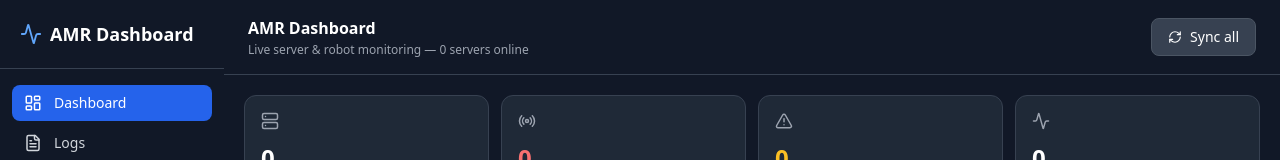
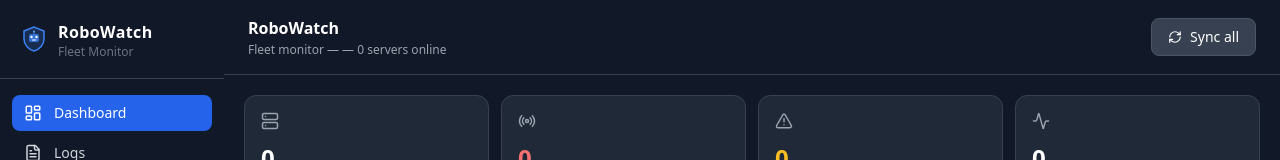
Before and after one commit to yashwanta/AMRDashboard, a React (Vite) app in the folder frontend/: page / in a window 1280 px wide. Shown: the top 160 px of the page. Built offline with nearby package versions, Linux system fonts and the light colour scheme; no server answers.

Commit message:
deploy 2026-06-05 20:44

```diff
--- a/frontend/index.html
+++ b/frontend/index.html
@@ -4,7 +4,7 @@
     <meta charset="UTF-8" />
     <link rel="icon" type="image/svg+xml" href="/vite.svg" />
     <meta name="viewport" content="width=device-width, initial-scale=1.0" />
-    <title>AMR Dashboard</title>
+    <title>RoboWatch</title>
   </head>
   <body>
     <div id="root"></div>
--- a/frontend/src/components/layout/Sidebar.tsx
+++ b/frontend/src/components/layout/Sidebar.tsx
@@ -1,5 +1,5 @@
 import { NavLink } from 'react-router-dom'
-import { LayoutDashboard, Server, FileText, RefreshCw, Activity } from 'lucide-react'
+import { LayoutDashboard, Server, FileText, RefreshCw } from 'lucide-react'
 import { clsx } from 'clsx'
 
 const nav = [
@@ -9,12 +9,29 @@ const nav = [
   { to: '/sync',     label: 'Sync Jobs',  Icon: RefreshCw },
 ]
 
+function RoboWatchLogo() {
+  return (
+    <svg width="28" height="28" viewBox="0 0 28 28" fill="none" xmlns="http://www.w3.org/2000/svg">
+      <path d="M14 2L4 6v8c0 5.5 4.3 10.7 10 12 5.7-1.3 10-6.5 10-12V6L14 2z" fill="#3b82f6" fillOpacity="0.2" stroke="#3b82f6" strokeWidth="1.5"/>
+      <rect x="9" y="9" width="10" height="8" rx="2" fill="#3b82f6" fillOpacity="0.8"/>
+      <circle cx="11.5" cy="12" r="1.2" fill="white"/>
+      <circle cx="16.5" cy="12" r="1.2" fill="white"/>
+      <rect x="12" y="14.5" width="4" height="1" rx="0.5" fill="white"/>
+      <rect x="13.5" y="7" width="1" height="2" rx="0.5" fill="#3b82f6"/>
+      <circle cx="14" cy="6.5" r="1" fill="#60a5fa"/>
+    </svg>
+  )
+}
+
 export default function Sidebar() {
   return (
     <aside className="w-56 flex-shrink-0 bg-gray-900 text-gray-300 flex flex-col">
-      <div className="flex items-center gap-2 px-5 py-5 border-b border-gray-700">
-        <Activity className="text-blue-400" size={22} />
-        <span className="font-bold text-white text-lg">AMR Dashboard</span>
+      <div className="flex items-center gap-2.5 px-5 py-5 border-b border-gray-700">
+        <RoboWatchLogo />
+        <div>
+          <span className="font-bold text-white text-base tracking-wide">RoboWatch</span>
+          <p className="text-xs text-gray-500 leading-none mt-0.5">Fleet Monitor</p>
+        </div>
       </div>
       <nav className="flex-1 px-3 py-4 space-y-1">
         {nav.map(({ to, label, Icon }) => (
--- a/frontend/src/components/logs/LogsTable.tsx
+++ b/frontend/src/components/logs/LogsTable.tsx
@@ -192,8 +192,8 @@ export default function LogsTable({ events, loading }: Props) {
     setExpanded(prev => { const n = new Set(prev); n.has(id) ? n.delete(id) : n.add(id); return n })
   }
 
-  if (loading) return <div className="text-center py-12 text-gray-500">Loading events…</div>
-  if (!events.length) return <div className="text-center py-12 text-gray-500">No events match the current filters.</div>
+  if (loading) return <div className="text-center py-12 text-gray-400 text-sm">Loading events…</div>
+  if (!events.length) return <div className="text-center py-12 text-gray-400 text-sm">No events match the current filters.</div>
 
   return (
     <div className="overflow-x-auto">
@@ -207,7 +207,7 @@ export default function LogsTable({ events, loading }: Props) {
           <col />
         </colgroup>
         <thead>
-          <tr className="text-left text-xs text-gray-500 uppercase tracking-wide border-b border-gray-700">
+          <tr className="text-left text-xs text-gray-400 uppercase tracking-wider border-b border-gray-700 bg-gray-900/60">
             <th className="pb-3 font-medium" />
             <th className="pb-3 pr-4 font-medium">When</th>
             <th className="pb-3 pr-4 font-medium">Server</th>
@@ -238,15 +238,15 @@ export default function LogsTable({ events, loading }: Props) {
               <tr
                 key={`row-${ev.id}`}
                 onClick={() => toggle(ev.id)}
-                className={clsx('cursor-pointer transition-colors', cfg.rowBg, !isOpen && 'border-b border-gray-700/50 hover:bg-gray-700/30')}
+                className={clsx('cursor-pointer transition-colors', cfg.rowBg, !isOpen && 'border-b border-gray-700/40 hover:bg-gray-700/40')}
               >
                 <td className="py-2.5 pl-1 pr-1 text-gray-400">
                   {isOpen ? <ChevronDown className="w-3.5 h-3.5" /> : <ChevronRight className="w-3.5 h-3.5" />}
                 </td>
-                <td className="py-2.5 pr-4 text-gray-500 whitespace-nowrap font-mono text-xs">
+                <td className="py-2.5 pr-4 text-gray-400 whitespace-nowrap font-mono text-xs">
                   {safeFormat(ev.timestamp, 'MM/dd h:mm a')}
                 </td>
-                <td className="py-2.5 pr-4 text-gray-700 font-medium truncate">{ev.server_name}</td>
+                <td className="py-2.5 pr-4 text-gray-200 font-medium truncate">{ev.server_name}</td>
                 <td className="py-2.5 pr-4">
                   <span className={clsx('inline-flex items-center gap-1 text-xs px-2 py-0.5 rounded-full font-medium whitespace-nowrap', cfg.badgeCls)}>
                     {cfg.icon} {cfg.label}
@@ -259,7 +259,7 @@ export default function LogsTable({ events, loading }: Props) {
                 </td>
                 <td className="py-2.5 overflow-hidden">
                   {showRawSummary
-                    ? <span className="block truncate text-xs font-mono text-gray-500">{cleanMessage(ev.message)}</span>
+                    ? <span className="block truncate text-xs font-mono text-gray-300">{cleanMessage(ev.message)}</span>
                     : <span className="block truncate text-gray-700">{friendlySummary(ev)}</span>
                   }
                 </td>
@@ -274,7 +274,7 @@ export default function LogsTable({ events, loading }: Props) {
                       <div className="flex gap-3 bg-gray-900 border border-gray-700 rounded-xl p-4">
                         <span className="text-2xl leading-none mt-0.5 shrink-0">{cfg.icon}</span>
                         <div>
-                          <p className="text-sm font-semibold text-gray-200 mb-1">{explainMessage(ev.event_type, ev.message)}</p>
+                          <p className="text-sm font-semibold text-white mb-1">{explainMessage(ev.event_type, ev.message)}</p>
                           <p className="text-xs text-gray-500">
                             Severity: <span className="font-semibold capitalize">{ev.severity}</span> — {severityImpact[ev.severity]}
                           </p>
@@ -309,26 +309,26 @@ export default function LogsTable({ events, loading }: Props) {
                           <span className="text-base shrink-0">💡</span>
                           <div>
                             <p className="text-xs font-bold text-blue-300 uppercase tracking-wide mb-1">What to do</p>
-                            <p className="text-sm text-blue-200">{suggestAction(ev.event_type, ev.severity, ev.message)}</p>
+                            <p className="text-sm text-blue-100">{suggestAction(ev.event_type, ev.severity, ev.message)}</p>
                           </div>
                         </div>
                       )}
 
                       {/* Technical details */}
                       <details className="group">
-                        <summary className="cursor-pointer text-xs text-gray-500 hover:text-gray-300 select-none list-none flex items-center gap-1">
+                        <summary className="cursor-pointer text-xs text-gray-400 hover:text-gray-200 font-medium select-none list-none flex items-center gap-1">
                           <ChevronRight className="w-3 h-3 group-open:rotate-90 transition-transform" />
                           Technical details
                         </summary>
                         <div className="mt-2 bg-gray-900 border border-gray-700 rounded-lg overflow-hidden">
                           <table className="w-full text-xs">
                             <tbody className="divide-y divide-gray-700/50">
-                              <tr><td className="px-3 py-2 font-medium text-gray-500 w-28">Time</td><td className="px-3 py-2 font-mono text-gray-700">{safeFormat(ev.timestamp, 'MMM d, yyyy h:mm:ss a')}</td></tr>
-                              <tr><td className="px-3 py-2 font-medium text-gray-500">Server</td><td className="px-3 py-2 text-gray-700">{ev.server_name}</td></tr>
-                              {parsed?.host    && <tr><td className="px-3 py-2 font-medium text-gray-500">Hostname</td><td className="px-3 py-2 font-mono text-gray-700">{parsed.host}</td></tr>}
-                              {parsed?.process && <tr><td className="px-3 py-2 font-medium text-gray-500">Process</td><td className="px-3 py-2 font-mono text-gray-700">{parsed.process}</td></tr>}
-                              <tr><td className="px-3 py-2 font-medium text-gray-500">Source</td><td className="px-3 py-2 text-gray-700">{sourceFriendly[ev.source] ?? ev.source}</td></tr>
-                              <tr><td className="px-3 py-2 font-medium text-gray-500 align-top">Raw log</td><td className="px-3 py-2 font-mono text-gray-400 break-all whitespace-pre-wrap text-xs">{parsed?.body ?? ev.message}</td></tr>
+                              <tr><td className="px-3 py-2 font-medium text-gray-400 w-28">Time</td><td className="px-3 py-2 font-mono text-gray-700">{safeFormat(ev.timestamp, 'MMM d, yyyy h:mm:ss a')}</td></tr>
+                              <tr><td className="px-3 py-2 font-medium text-gray-400">Server</td><td className="px-3 py-2 text-gray-700">{ev.server_name}</td></tr>
+                              {parsed?.host    && <tr><td className="px-3 py-2 font-medium text-gray-400">Hostname</td><td className="px-3 py-2 font-mono text-gray-700">{parsed.host}</td></tr>}
+                              {parsed?.process && <tr><td className="px-3 py-2 font-medium text-gray-400">Process</td><td className="px-3 py-2 font-mono text-gray-700">{parsed.process}</td></tr>}
+                              <tr><td className="px-3 py-2 font-medium text-gray-400">Source</td><td className="px-3 py-2 text-gray-700">{sourceFriendly[ev.source] ?? ev.source}</td></tr>
+                              <tr><td className="px-3 py-2 font-medium text-gray-400 align-top">Raw log</td><td className="px-3 py-2 font-mono text-gray-400 break-all whitespace-pre-wrap text-xs">{parsed?.body ?? ev.message}</td></tr>
                             </tbody>
                           </table>
                         </div>
--- a/frontend/src/pages/DashboardPage.tsx
+++ b/frontend/src/pages/DashboardPage.tsx
@@ -80,8 +80,8 @@ export default function DashboardPage() {
       {/* Top bar */}
       <div className="flex items-center justify-between px-6 py-4 bg-gray-900 border-b border-gray-700">
         <div>
-          <h1 className="text-base font-semibold text-white">AMR Dashboard</h1>
-          <p className="text-xs text-gray-400 mt-0.5">Live server &amp; robot monitoring — {stats?.online_servers ?? 0} servers online</p>
+          <h1 className="text-base font-semibold text-white">RoboWatch</h1>
+          <p className="text-xs text-gray-400 mt-0.5">Fleet monitor —  — {stats?.online_servers ?? 0} servers online</p>
         </div>
         <button onClick={handleSync} disabled={syncing}
           className="flex items-center gap-2 text-sm font-medium px-4 py-2 rounded-lg bg-gray-700 hover:bg-gray-600 text-white border border-gray-600 transition-colors disabled:opacity-50">
```
